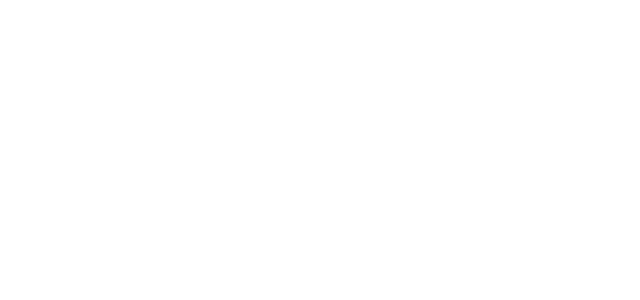
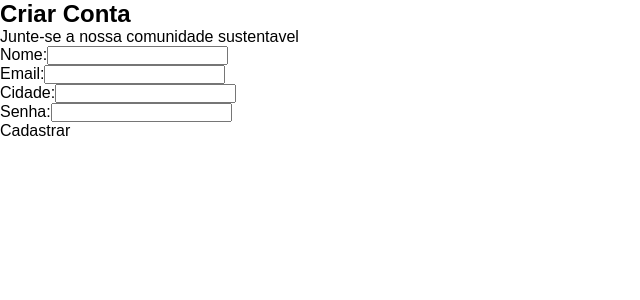
Before and after one commit to FernandaMaressa/EcoTroca, a React (Vite) app: page /cadastro in a window 1280 px wide. Before the commit this address had no page. Shown: the top 300 px of the page, without its empty margins (0-640 px from the left). Built offline with nearby package versions, Linux system fonts and the light colour scheme.

Commit message:
Adicionando Estrutura das paginas Login e Cadastro

```diff
--- a/package.json
+++ b/package.json
@@ -11,7 +11,9 @@
   },
   "dependencies": {
     "react": "^19.1.0",
-    "react-dom": "^19.1.0"
+    "react-dom": "^19.1.0",
+    "react-hook-form": "^7.60.0",
+    "react-router-dom": "^7.6.3"
   },
   "devDependencies": {
     "@eslint/js": "^9.30.1",
--- a/src/App.jsx
+++ b/src/App.jsx
@@ -1,13 +1,17 @@
 import React from "react";
-import { BrowserRouter as Router, Routes, Route } from "react-router-dom";
+import { BrowserRouter as Router, Routes, Route, BrowserRouter } from "react-router-dom";
 import Home from "./pages/Home";
+import Login from "./pages/login/Login";
+import Register from "./pages/register/Register";
 
 export default function App() {
   return (
-    <Router>
+    <BrowserRouter>
       <Routes>
-        <Route path="/" element={<Home />} />
+        <Route path="/" element={<Home />} />
+        <Route path="/login" element={<Login />} />
+        <Route path="/cadastro" element={<Register />} />
       </Routes>
-    </Router>
+    </BrowserRouter>
   );
 }
--- /dev/null
+++ b/src/pages/login/Login.jsx
@@ -0,0 +1,38 @@
+import './Login.css'
+import { useNavigate } from "react-router-dom";
+import { useForm } from "react-hook-form";
+
+
+function Login() {
+    const navigate = useNavigate();
+    const { register, handleSubmit, formState: { errors } } = useForm();
+    const onSubmit = (data) => {
+        console.log(data);
+        navigate("/");
+    }
+    return (
+        <>
+            <div>
+                <span>← Voltar ao Início</span>
+                <h2>Bem Vindo de Volta!</h2>
+                <p>Entre com sua conta para continuar trocando</p>
+                <div>
+                    <form onSubmit={handleSubmit(onSubmit)}>
+                        <div>
+                            <label>Email:</label>
+                            <input type="email"{...register("email", { required: "email obrigatorio" })} />
+                            {errors.email && <span>{errors.email.message}</span>}
+                        </div>
+                        <div>
+                            <label>Senha:</label>
+                            <input type="password"{...register("senha", { required: "senha obrigatorio" })} />
+                            {errors.senha && <span>{errors.senha.message}</span>}
+                        </div>
+                        <button type="submit">Entrar</button>
+                    </form>
+                </div>
+            </div>
+        </>
+    );
+}
+export default Login;
--- /dev/null
+++ b/src/pages/register/Register.jsx
@@ -0,0 +1,49 @@
+import './Register.css'
+import { useState } from "react";
+import { useNavigate } from "react-router-dom";
+
+function Cadastro() {
+
+    const navigate = useNavigate();
+    const [name, setName] = useState("");
+    const [email, setEmail] = useState("");
+    const [password, setPassword] = useState("");
+    const [city, setCity] = useState("");
+
+    const handleSubmit = (e) => {
+        e.preventDefault();
+        console.log(`Nome: ${name} vida boa`);
+        navigate("/login");
+    }
+
+
+    return (
+        <>
+            <div>
+                <h2>Criar Conta</h2>
+                <p>Junte-se a nossa comunidade sustentavel</p>
+                <form onSubmit={handleSubmit}>
+                    <div>
+                        <label>Nome:</label>
+                        <input type="text" value={name} onChange={(e)=>setName(e.target.value)} required/>
+                    </div>
+                    <div>
+                        <label>Email:</label>
+                        <input type="email" value={email} onChange={(e)=>setEmail(e.target.value)} required/>
+                    </div>
+                    <div>
+                        <label>Cidade:</label>
+                        <input type="text" value={city} onChange={(e)=>setCity(e.target.value)} required/>
+                    </div>
+                    <div>
+                        <label>Senha:</label>
+                        <input type="password" value={password} onChange={(e)=>setPassword(e.target.value)} required/>
+                    </div>
+                    <button>Cadastrar</button>
+                </form>
+
+            </div>
+        </>
+    );
+}
+export default Cadastro;
```
Also changed, not shown: src/pages/login/Login.css (added), src/pages/register/Register.css (added), 1 other file (tests, documents, lock files or other folders).
